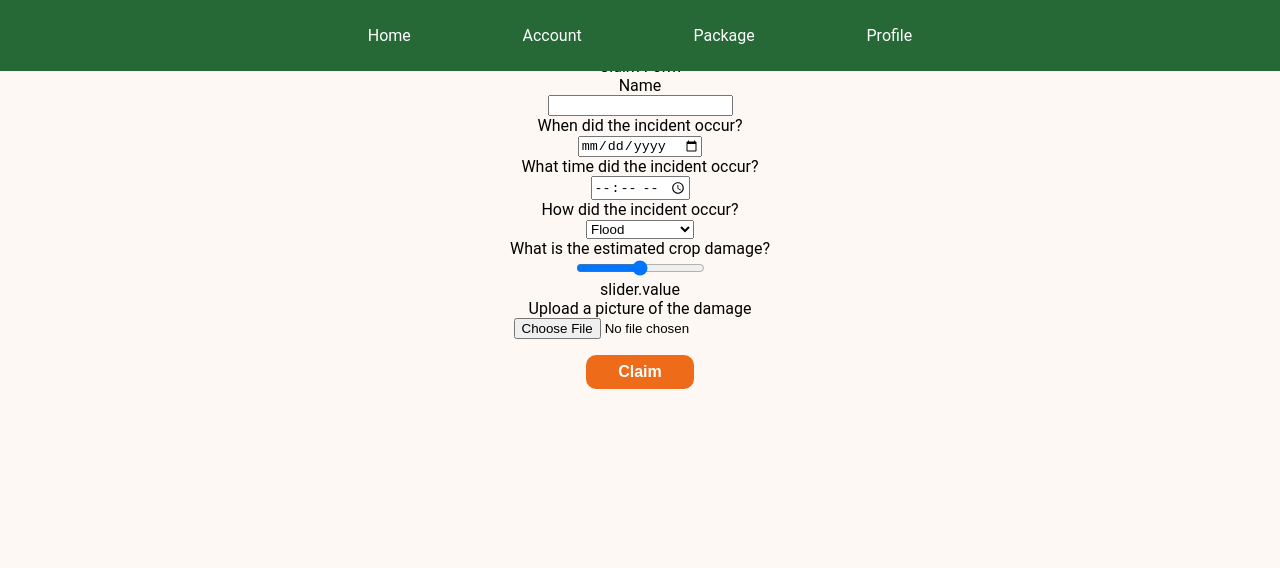
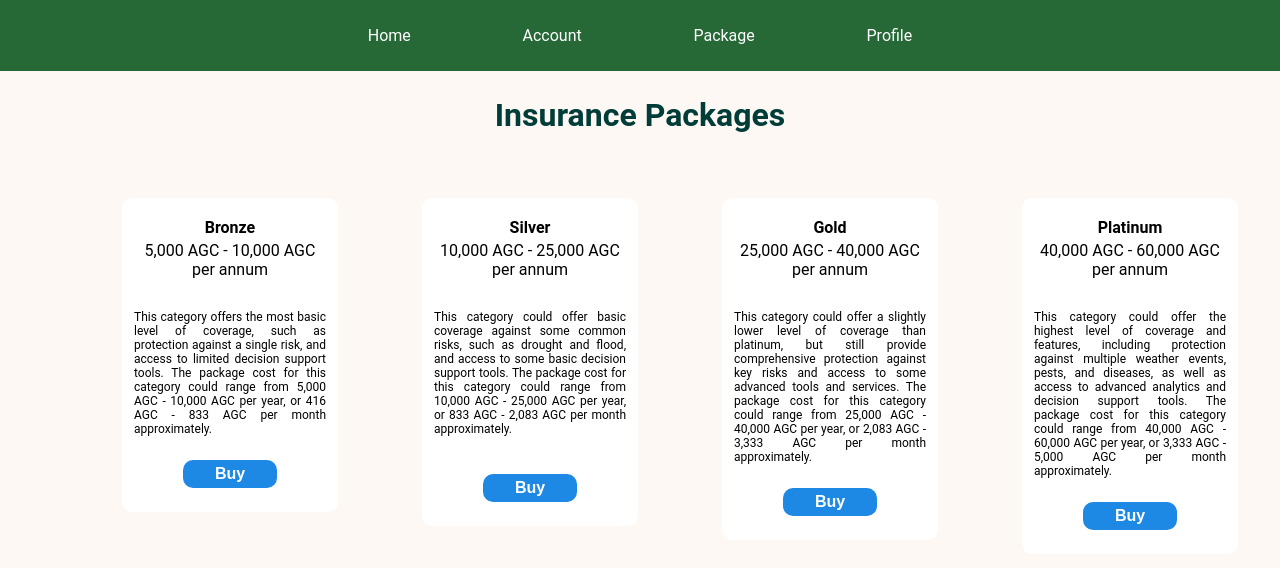
Before and after one commit to AryanKhubchandani/agrisure, a React (Create React App) app in the folder frontend/: page /package in a window 1280 px wide. Shown: the top 568 px of the page. Built offline with nearby package versions, Linux system fonts and the light colour scheme.

Commit message:
chore: update package content

```diff
--- a/frontend/src/Components/Package/Package.css
+++ b/frontend/src/Components/Package/Package.css
@@ -3,6 +3,15 @@
   flex-direction: column;
   justify-content: center;
   align-items: center;
+  margin: 2rem;
+  margin-top: 6rem;
+}
+
+.package-title {
+  font-size: 2rem;
+  font-weight: 600;
+  margin-bottom: 1rem;
+  color: #003d38;
 }
 
 .packages {
@@ -12,4 +21,5 @@
   width: 100%;
   max-width: 1200px;
   padding: 0 20px;
+  margin: 4rem;
 }
--- a/frontend/src/Components/Package/Package.js
+++ b/frontend/src/Components/Package/Package.js
@@ -30,35 +30,36 @@ const Package = () => {
 
   return (
     <div className="main-package-container">
-      {hasPackage ? (
+      {!hasPackage ? (
         <div className="package-container">
-          <div className="package-title">Insurance Package</div>
+          <div className="package-title">Insurance Packages</div>
           <div className="packages">
             <Card
               tier="Bronze"
-              price="Rs. 10000"
-              content="Lorem ipsum dolor sit amet, consectetur adipiscing elit. Sed tincidunt, nisl eget ultricies tincidunt, nisl nisl aliquam"
+              price="5,000 AGC - 10,000 AGC per annum"
+              content="This category offers the most basic level of coverage, such as protection against a single risk, and access to limited decision support tools. The package cost for this category could range from 5,000 AGC - 10,000 AGC per year, or 416 AGC - 833 AGC per month approximately."
               image=""
               link={buyPackage}
             />
             <Card
               tier="Silver"
-              price="Rs. 20000"
-              content="Lorem ipsum dolor sit amet, consectetur adipiscing elit. Sed tincidunt, nisl eget ultricies tincidunt, nisl nisl aliquam"
+              price="10,000 AGC - 25,000 AGC per annum"
+              content="This category could offer basic coverage against some common risks, such as drought and flood, and access to some basic decision support tools. The package cost for this category could range from 10,000 AGC - 25,000 AGC per year, or 833 AGC - 2,083 AGC per month approximately.
+              "
               image=""
               link={buyPackage}
             />
             <Card
               tier="Gold"
-              price="Rs. 30000"
-              content="Lorem ipsum dolor sit amet, consectetur adipiscing elit. Sed tincidunt, nisl eget ultricies tincidunt, nisl nisl aliquam"
+              price="25,000 AGC - 40,000 AGC per annum"
+              content="This category could offer a slightly lower level of coverage than platinum, but still provide comprehensive protection against key risks and access to some advanced tools and services. The package cost for this category could range from 25,000 AGC - 40,000 AGC per year, or 2,083 AGC - 3,333 AGC per month approximately."
               image=""
               link={buyPackage}
             />
             <Card
               tier="Platinum"
-              price="Rs. 40000"
-              content="Lorem ipsum dolor sit amet, consectetur adipiscing elit. Sed tincidunt, nisl eget ultricies tincidunt, nisl nisl aliquam"
+              price="40,000 AGC - 60,000 AGC per annum"
+              content="This category could offer the highest level of coverage and features, including protection against multiple weather events, pests, and diseases, as well as access to advanced analytics and decision support tools. The package cost for this category could range from 40,000 AGC - 60,000 AGC per year, or 3,333 AGC - 5,000 AGC per month approximately."
               image=""
               link={buyPackage}
             />
```
